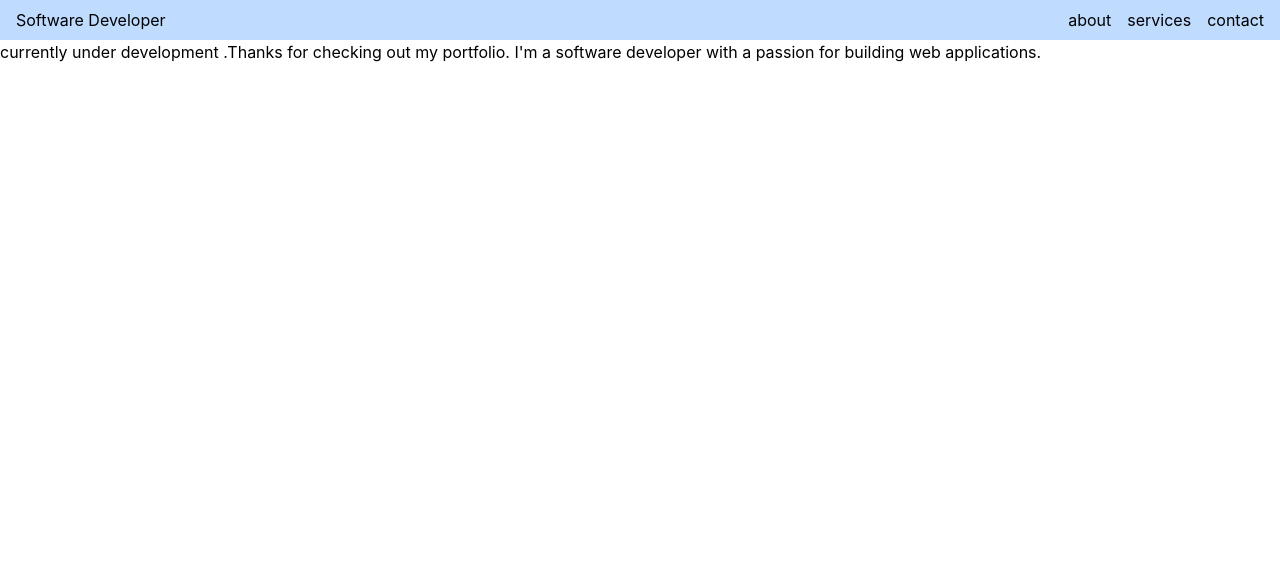
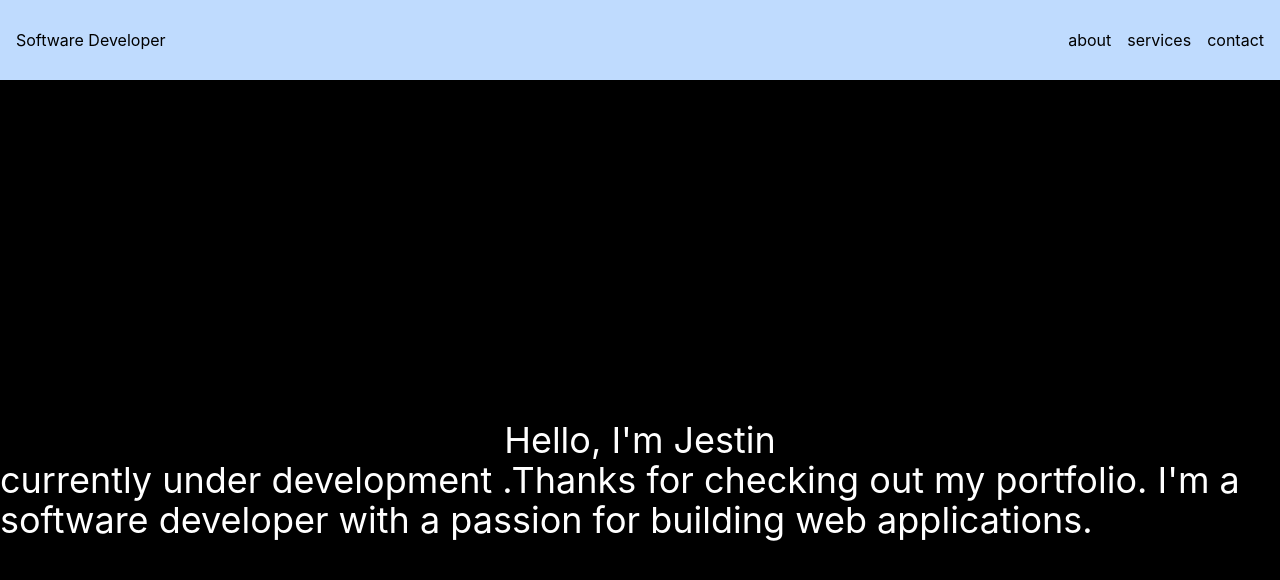
Before and after one commit to jestin-16/portfolio, a React (Create React App) app: page / in a window 1280 px wide. Shown: the top 580 px of the page. Built offline with nearby package versions, Linux system fonts and the light colour scheme.

Commit message:
updates app.js

```diff
--- a/src/App.js
+++ b/src/App.js
@@ -5,8 +5,7 @@
   return (
     <>
 
-
-    <header className="w-screen h-10 bg-blue-200">
+  <header className="w-full h-20 bg-blue-200">
 <div className='flex justify-between items-center px-4 h-full'>
   <div className="text-black font-fold">Software Developer</div>
   <nav>
@@ -19,12 +18,16 @@
 </div>
     </header>
 
-   <div>
+    <div  className="h-screen bg-black">
+      <div className="flex flex-col justify-center items-center h-full">
+        <p className="text-4xl text-white">Hello, I'm Jestin </p>
+        <p className="text-4xl text-white">currently under development .Thanks for checking out my portfolio.
+        I'm a software developer with a passion for building web applications. </p>
 
-    <p>currently under development .Thanks for checking out my portfolio.
-      I'm a software developer with a passion for building web applications.
-     </p>
-   </div>
+      </div>
+    </div>
+
+
    </>
   );
 }
```
